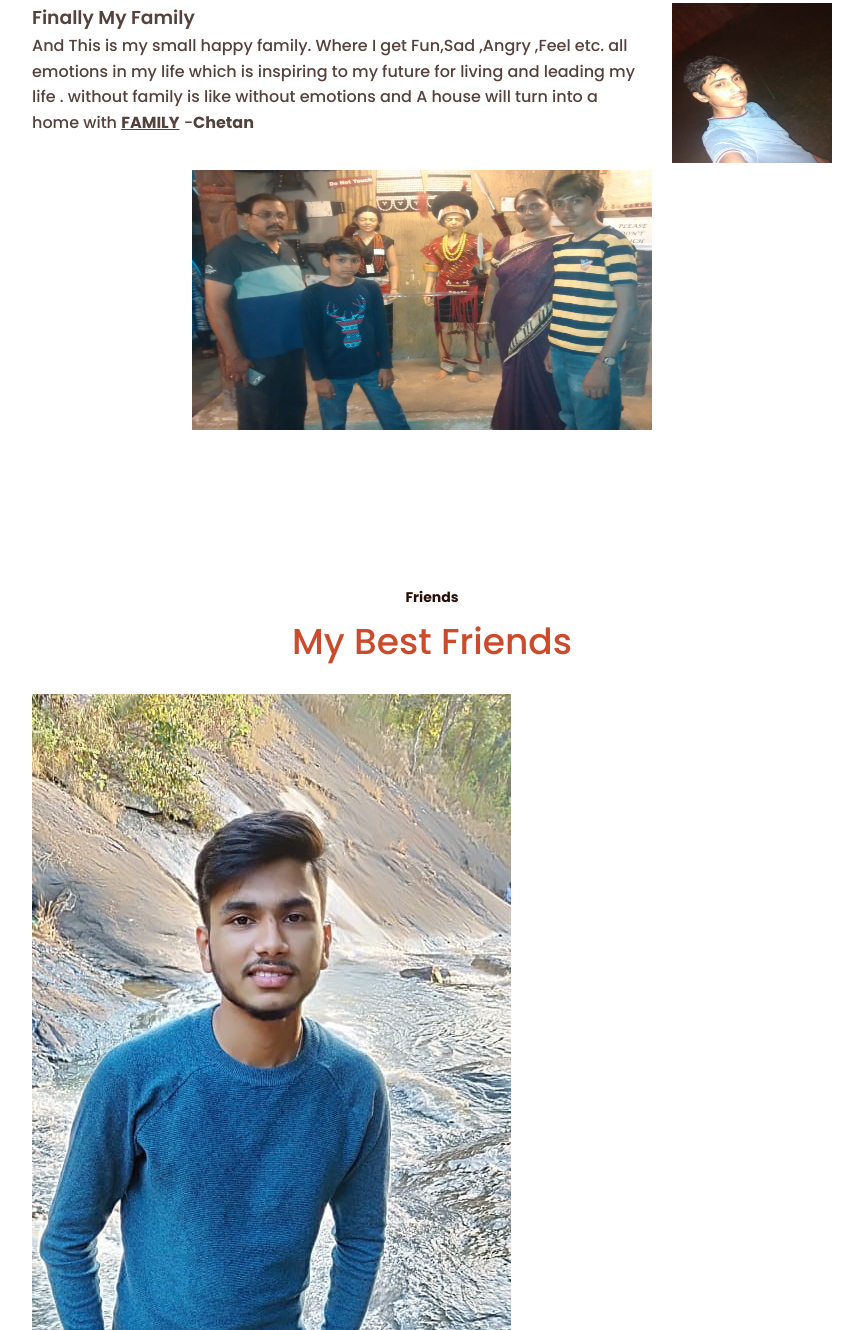
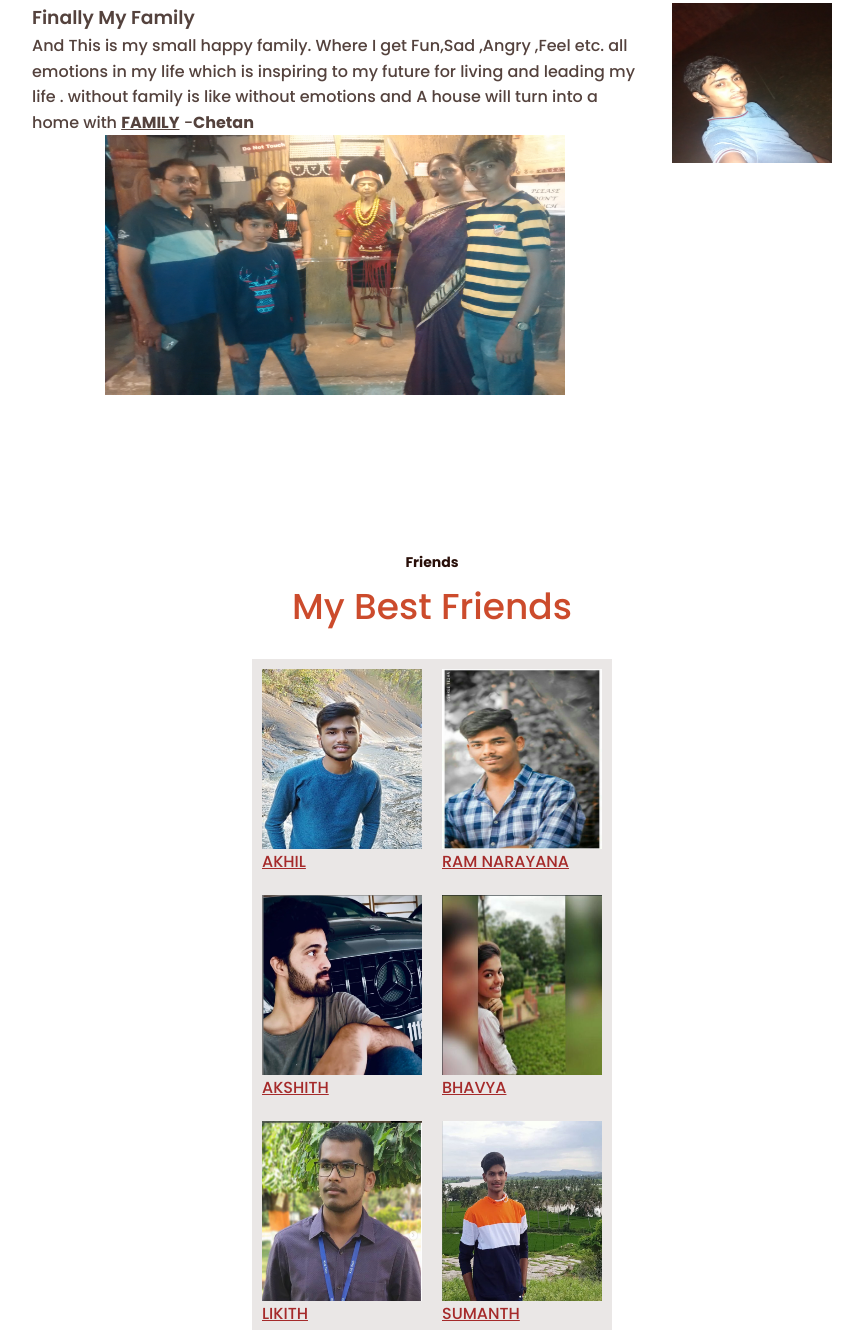
Before and after one commit to urstrulychetu007/urstrulychetu007.github.io, a plain HTML site: page index.html in a window 1280 px wide. Shown: the part 3294-4624 px from the top of the page, without its empty margins (208-1071 px from the left). Drawn offline with nearby package versions, Linux system fonts and the light colour scheme.

Commit message:
third update

```diff
--- a/css/styles.css
+++ b/css/styles.css
@@ -368,6 +368,28 @@ img {
 .img-fam {
   width: 460px;
   height: 260px;
-  margin-top: 35px;
-  margin-left: 20%;
+  margin: auto;
 }
+.friends-container {
+  width: 360px;
+  margin: auto;
+  overflow: auto;
+  background: var(--first-color-light);
+}
+
+.gallery {
+  margin: 10px;
+  float: left;
+  width: max-content;
+}
+
+.gallery img {
+  width: 160px;
+  height: 180px;
+}
+
+.friend__links {
+  text-decoration: underline;
+  color: brown;
+  text-transform: uppercase;
+}
```
